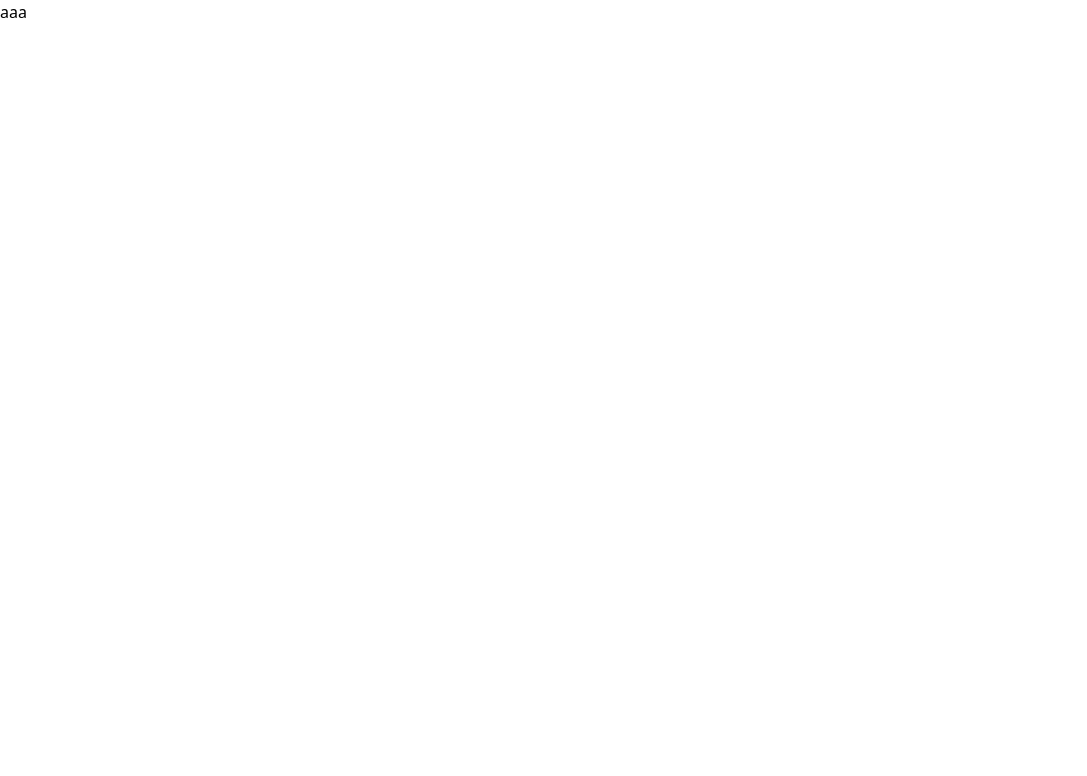
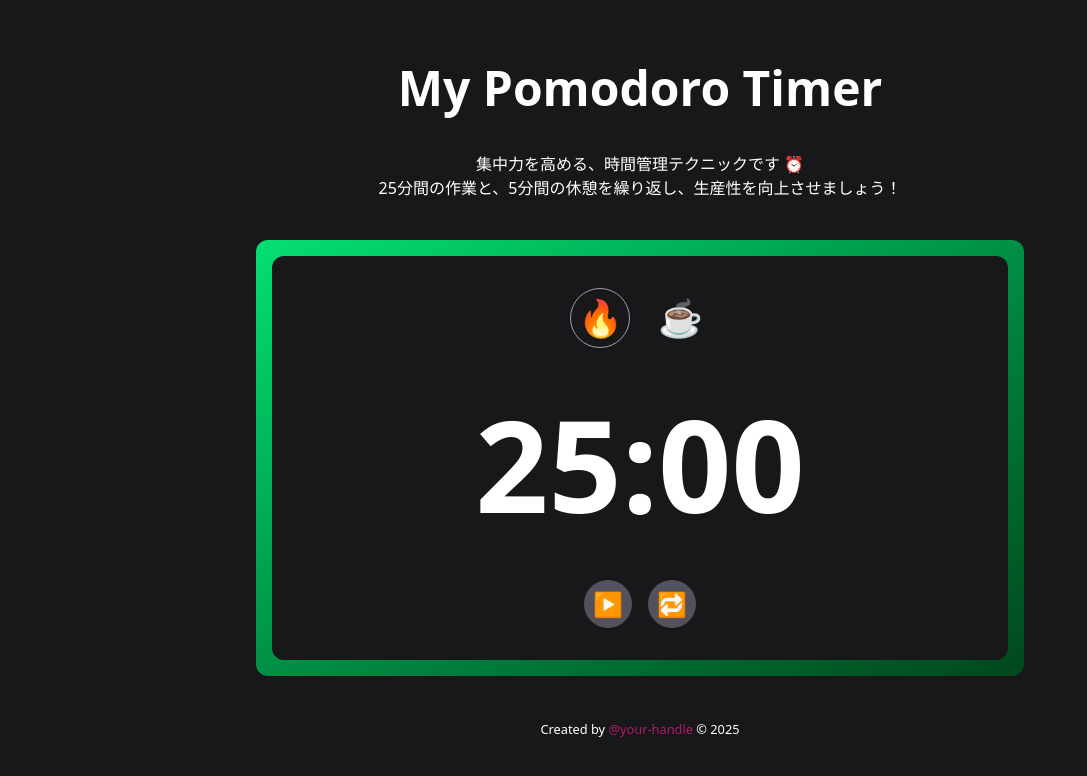
Before and after one commit to oumelab/demo-my-pomodoro-timer, a React (Vite) app: page / in a window 1280 px wide. Shown: the top 776 px of the page, without its empty margins (0-1087 px from the left). Built offline with nearby package versions, Linux system fonts and the light colour scheme.

Commit message:
feat: UIのコーディング完了

```diff
--- a/src/App.tsx
+++ b/src/App.tsx
@@ -1,5 +1,33 @@
 export default function App() {
   return (
-    <div>aaa</div>
-  )
+    <div className="flex flex-col gap-10 pt-16 pb-8 px-6">
+      <h1 className="text-center text-5xl font-bold">My Pomodoro Timer</h1>
+      <p className="w-fit mx-auto sm:text-center">
+        集中力を高める、時間管理テクニックです ⏰
+        <br />
+        25分間の作業と、5分間の休憩を繰り返し、生産性を向上させましょう！
+      </p>
+      <div className="w-full max-w-3xl mx-auto">
+        <div className="w-full h-auto bg-gradient-to-tl from-secondary to-primary rounded-xl p-4">
+          <div className="w-full h-full bg-background rounded-xl flex flex-col gap-5 py-8 px-10">
+          <ul className="flex justify-center items-center gap-5">
+            <li><button className="size-15 border rounded-full grid place-content-center text-4xl cursor-pointer">🔥</button></li>
+            <li><button className="size-15 rounded-full grid place-content-center text-4xl cursor-pointer">☕️</button></li>
+          </ul>
+          <div className="py-8 grid place-content-center"><span className="text-7xl sm:text-8xl md:text-9xl font-semibold">25:00</span></div>
+          <ul className="flex justify-center items-center gap-4">
+            <li><button className="size-12 bg-bg-muted rounded-full grid place-content-center text-2xl cursor-pointer">▶️</button></li>
+            <li><button className="size-12 bg-bg-muted rounded-full grid place-content-center text-2xl cursor-pointer">🔁</button></li>
+          </ul>
+          </div>
+        </div>
+      </div>
+      <footer className="text-center">
+        <small>
+          Created by <a href="#" className="text-accent hover:underline hover:underline-offset-2">@your-handle</a> &copy;{" "}
+          {new Date(Date.now()).getFullYear()}
+        </small>
+      </footer>
+    </div>
+  );
 }
--- a/src/index.css
+++ b/src/index.css
@@ -1 +1,20 @@
 @import "tailwindcss";
+
+@theme {
+  --color-foreground: oklch(1 0 0);
+  --color-background: oklch(21% 0.006 285.885);
+  --color-primary: oklch(79.2% 0.209 151.711);
+  --color-secondary: oklch(0.35 0.098 149.81);
+  --color-border: oklch(70.5% 0.015 286.067);
+  --color-bg-muted: oklch(44.2% 0.017 285.786);
+  --color-accent: oklch(0.5 0.187 355.7);
+}
+
+@layer base {
+  * {
+    @apply border-border box-border;
+  }
+  body {
+    @apply bg-background text-foreground;
+    }
+}
```
